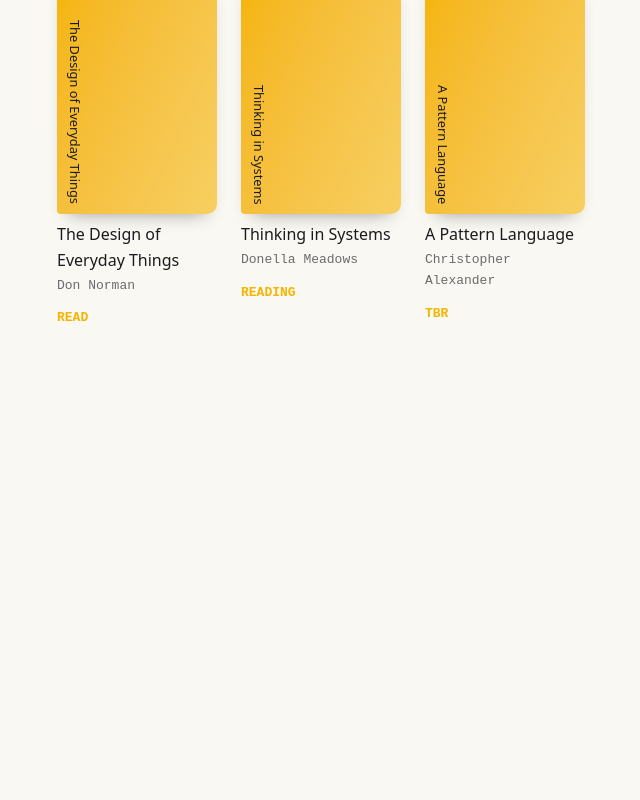
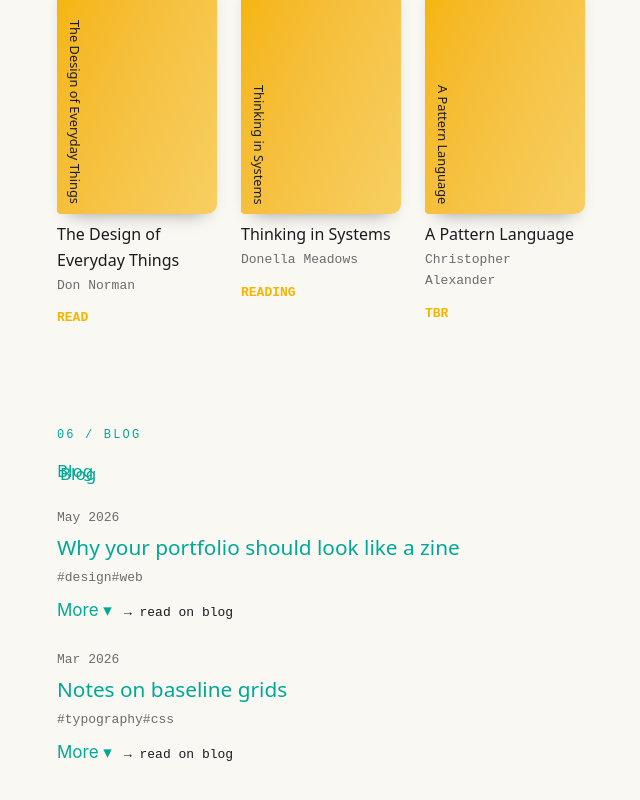
Before and after one commit to arbenajredini/arbenajredini.github.io, a Vue app: page / in a window 1280 px wide. Shown: the part 1896-2696 px from the top of the page, without its empty margins (223-863 px from the left). Before the commit the page ends 2258 px from the top, so only its background shows below. Built offline with nearby package versions, Linux system fonts and the light colour scheme.

Commit message:
feat: add blog section with expandable abstracts

```diff
--- a/src/App.vue
+++ b/src/App.vue
@@ -5,6 +5,7 @@
 import Projects from './components/sections/Projects.vue'
 import Research from './components/sections/Research.vue'
 import Books from './components/sections/Books.vue'
+import Blog from './components/sections/Blog.vue'
 </script>
 
 <template>
@@ -14,5 +15,6 @@
     <Projects />
     <Research />
     <Books />
+    <Blog />
   </ZinePage>
 </template>
--- /dev/null
+++ b/src/components/sections/Blog.vue
@@ -0,0 +1,45 @@
+<script setup>
+import { onMounted, reactive, ref } from 'vue'
+import SectionShell from '../SectionShell.vue'
+import { useReveal } from '../../composables/useReveal'
+import { cv } from '../../content/cv'
+
+const list = ref(null)
+const posts = ref([])
+const open = reactive({})
+const { stagger } = useReveal()
+
+onMounted(() => stagger(list.value, { items: posts.value }))
+
+function iso(isoStr) {
+  const d = new Date(isoStr)
+  return isNaN(d) ? isoStr : d.toLocaleDateString(undefined, { year: 'numeric', month: 'short' })
+}
+</script>
+
+<template>
+  <SectionShell id="blog" kicker="06 / Blog" title="Blog" ink="blog">
+    <ul ref="list" class="posts">
+      <li v-for="(p, i) in cv.posts" :key="p.title" ref="posts" class="post">
+        <p class="post__date mono muted">{{ iso(p.date) }}</p>
+        <h3 class="post__title">{{ p.title }}</h3>
+        <p class="post__tags mono muted"><span v-for="t in p.tags" :key="t">#{{ t }} </span></p>
+        <button class="post__toggle mono" :aria-expanded="open[i] === true" @click="open[i] = !open[i]">
+          {{ open[i] ? 'Less ▴' : 'More ▾' }}
+        </button>
+        <p v-show="open[i]" class="post__excerpt">{{ p.excerpt }}</p>
+        <a class="post__link mono" :href="p.url" target="_blank" rel="noopener">→ read on blog</a>
+      </li>
+    </ul>
+  </SectionShell>
+</template>
+
+<style scoped>
+.posts { list-style: none; padding: 0; margin: 0; }
+.post { margin: 0 0 26px; }
+.post__date { margin: 0 0 2px; }
+.post__title { font-family: var(--font-display); font-size: 1.3rem; color: var(--ink-blog); margin: 0 0 4px; }
+.post__tags { margin: 0 0 8px; }
+.post__toggle { background: none; border: none; cursor: pointer; color: var(--ink-blog); font: inherit; padding: 0; margin-right: 12px; }
+.post__excerpt { border-left: 3px solid var(--ink-blog); padding-left: 12px; color: var(--ink-muted); margin: 8px 0; }
+</style>
```
Also changed, not shown: 1 other file (tests, documents, lock files or other folders).
